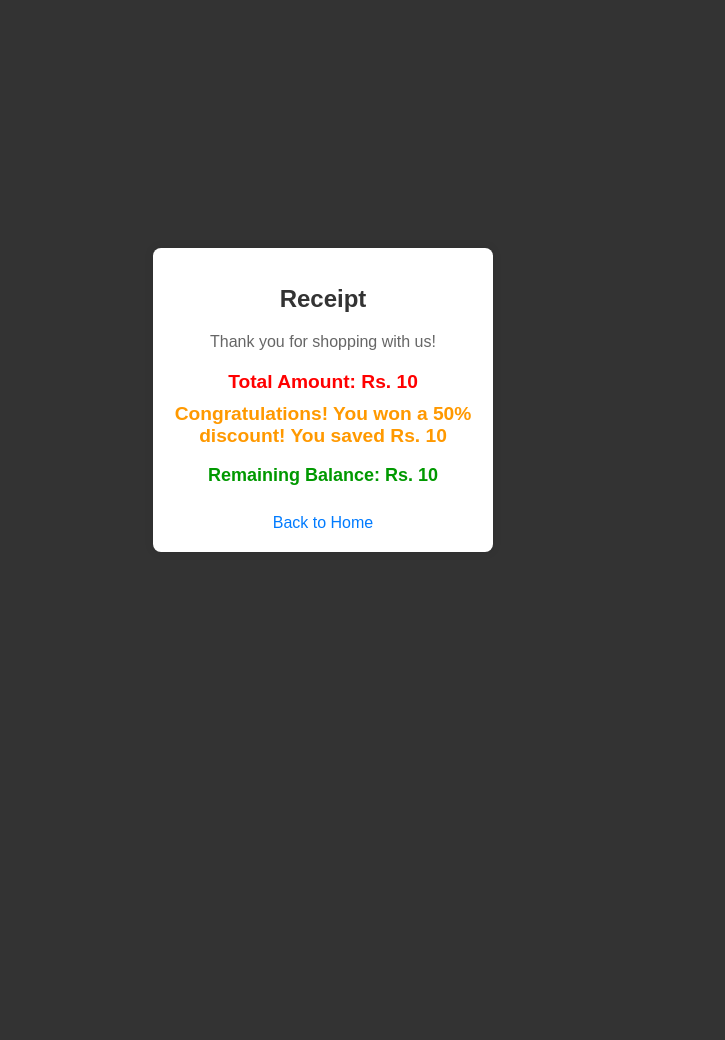
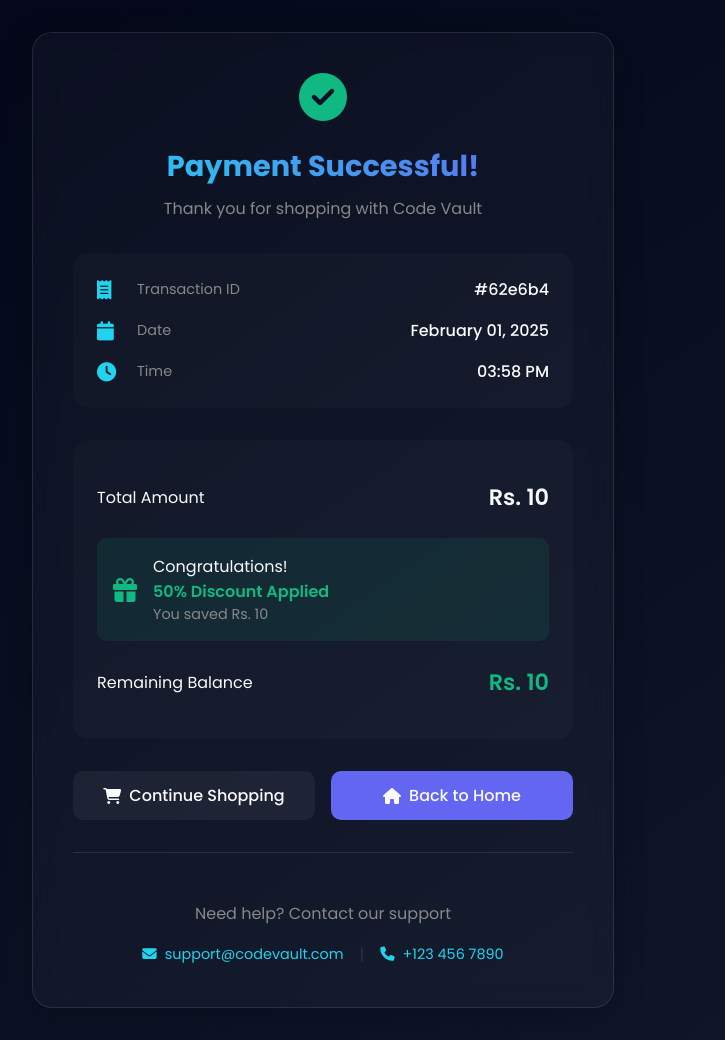
Before and after one commit to Anubhob435/Flux-shopping-app, a Flask app: template templates/receipt.html in a window 1280 px wide. Shown: the whole page, without its empty margins (317-1042 px from the left). Before the commit the page ends 552 px from the top, so only its background shows below. Run offline with Flask 3, Linux system fonts and the light colour scheme; the template is opened without the code that fills it: most values are stand-ins (such as "Sample title", 1, 10 or a date in 2020).

Commit message:
checkout page updated

```diff
--- a/app.py
+++ b/app.py
@@ -1,6 +1,7 @@
 from flask import Flask, render_template, request, redirect, url_for, session
 import random
 import mysql.connector
+from datetime import datetime  # Add this import
 
 app = Flask(__name__, static_url_path='/static')
 app.secret_key = 'your_secret_key'  # Required for session management
@@ -115,10 +116,11 @@
 '''
 
 
-
-
 @app.route('/shop/<phone>', methods=['GET', 'POST'])
 def shop(phone):
+    # Store phone in session when accessing shop
+    session['phone'] = phone
+
     conn = connect_to_db()
     cursor = conn.cursor()
     cursor.execute("SELECT * FROM abc WHERE phone = %s", (phone,))
@@ -159,6 +161,42 @@
     return render_template('shop.html', items=ITEMS, prices=PRICES, balance=user[4])
 
 
+@app.route('/receipt', methods=['GET', 'POST'])
+def receipt():
+    if request.method == 'POST':
+        try:
+            # Get values from form data
+            total = float(request.form.get('total', 0))
+            discount = float(request.form.get('discount', 0))
+            remaining_balance = float(request.form.get('remaining_balance', 0))
+
+            # Store in session
+            session['total'] = total
+            session['discount'] = discount
+            session['remaining_balance'] = remaining_balance
+
+            return render_template(
+                'receipt.html',
+                total=total,
+                discount=discount,
+                remaining_balance=remaining_balance,
+                datetime=datetime,
+ # Pass phone to template
+            )
+        except Exception as e:
+            print(f"Error processing checkout: {e}")
+            return "Error processing checkout", 400
+
+    # Handle GET request
+    return render_template(
+        'receipt.html',
+        total=session.get('total', 0),
+        discount=session.get('discount', 0),
+        remaining_balance=session.get('remaining_balance', 0),
+        datetime=datetime,
+        phone=session.get('phone')  # Pass phone to template
+    )
+
 
 if __name__ == '__main__':
     app.run(host='0.0.0.0', port=5000, debug=True)
--- a/static/css/receipt.css
+++ b/static/css/receipt.css
@@ -0,0 +1,242 @@
+:root {
+    --primary: #6366f1;
+    --secondary: #4f46e5;
+    --dark: #0f172a;
+    --darker: #020617;
+    --light: #f8fafc;
+    --accent: #22d3ee;
+    --success: #10b981;
+    --error: #ef4444;
+}
+
+body {
+    font-family: 'Poppins', sans-serif;
+    background: linear-gradient(145deg, var(--darker), var(--dark));
+    color: var(--light);
+    min-height: 100vh;
+    margin: 0;
+    display: flex;
+    justify-content: center;
+    align-items: center;
+    padding: 2rem;
+}
+
+.container {
+    background: rgba(255, 255, 255, 0.03);
+    padding: 2.5rem;
+    border-radius: 20px;
+    box-shadow: 0 8px 32px rgba(0, 0, 0, 0.2);
+    backdrop-filter: blur(10px);
+    border: 1px solid rgba(255, 255, 255, 0.1);
+    width: 100%;
+    max-width: 500px;
+}
+
+.receipt-header {
+    text-align: center;
+    margin-bottom: 2rem;
+}
+
+.success-icon {
+    font-size: 3rem;
+    color: var(--success);
+    margin-bottom: 1rem;
+    animation: scaleIn 0.5s ease;
+}
+
+h1 {
+    font-size: 1.8rem;
+    margin: 0.5rem 0;
+    background: linear-gradient(45deg, var(--accent), var(--primary));
+    -webkit-background-clip: text;
+    -webkit-text-fill-color: transparent;
+}
+
+.message {
+    color: #888;
+    margin: 0.5rem 0;
+}
+
+.receipt-details {
+    display: grid;
+    gap: 1rem;
+    margin: 2rem 0;
+    padding: 1.5rem;
+    background: rgba(255, 255, 255, 0.02);
+    border-radius: 15px;
+}
+
+.detail-item {
+    display: flex;
+    align-items: center;
+    gap: 1rem;
+}
+
+.detail-item i {
+    color: var(--accent);
+    font-size: 1.2rem;
+    width: 24px;
+}
+
+.detail-content {
+    display: flex;
+    justify-content: space-between;
+    align-items: center;
+    flex: 1;
+}
+
+.label {
+    color: #888;
+    font-size: 0.9rem;
+}
+
+.value {
+    color: var(--light);
+    font-weight: 500;
+}
+
+.amount-section {
+    background: rgba(255, 255, 255, 0.02);
+    padding: 1.5rem;
+    border-radius: 15px;
+    margin: 2rem 0;
+}
+
+.total, .balance {
+    display: flex;
+    justify-content: space-between;
+    align-items: center;
+    margin: 1rem 0;
+}
+
+.amount {
+    font-size: 1.4rem;
+    font-weight: 600;
+}
+
+.success {
+    color: var(--success);
+}
+
+.discount {
+    display: flex;
+    align-items: center;
+    gap: 1rem;
+    background: rgba(16, 185, 129, 0.1);
+    padding: 1rem;
+    border-radius: 10px;
+    margin: 1.5rem 0;
+}
+
+.discount i {
+    color: var(--success);
+    font-size: 1.5rem;
+}
+
+.discount-details {
+    display: flex;
+    flex-direction: column;
+}
+
+.discount-text {
+    color: var(--success);
+    font-weight: 600;
+}
+
+.savings {
+    font-size: 0.9rem;
+    color: #888;
+}
+
+.actions {
+    display: grid;
+    grid-template-columns: 1fr 1fr;
+    gap: 1rem;
+    margin: 2rem 0;
+}
+
+.btn {
+    display: flex;
+    align-items: center;
+    justify-content: center;
+    gap: 0.5rem;
+    padding: 0.75rem 1.5rem;
+    border-radius: 10px;
+    text-decoration: none;
+    font-weight: 500;
+    transition: all 0.3s ease;
+}
+
+.btn.primary {
+    background: var(--primary);
+    color: var(--light);
+}
+
+.btn.secondary {
+    background: rgba(255, 255, 255, 0.05);
+    color: var(--light);
+}
+
+.btn:hover {
+    transform: translateY(-2px);
+    box-shadow: 0 5px 15px rgba(0, 0, 0, 0.2);
+}
+
+.support-section {
+    text-align: center;
+    margin-top: 2rem;
+    padding-top: 2rem;
+    border-top: 1px solid rgba(255, 255, 255, 0.1);
+}
+
+.support-text {
+    color: #888;
+    margin-bottom: 1rem;
+}
+
+.support-actions {
+    display: flex;
+    justify-content: center;
+    align-items: center;
+    gap: 1rem;
+}
+
+.support-link {
+    color: var(--accent);
+    text-decoration: none;
+    display: flex;
+    align-items: center;
+    gap: 0.5rem;
+    font-size: 0.9rem;
+}
+
+.divider {
+    color: rgba(255, 255, 255, 0.1);
+}
+
+@keyframes scaleIn {
+    from { transform: scale(0); opacity: 0; }
+    to { transform: scale(1); opacity: 1; }
+}
+
+@media (max-width: 768px) {
+    body {
+        padding: 1rem;
+    }
+
+    .container {
+        padding: 1.5rem;
+    }
+
+    .actions {
+        grid-template-columns: 1fr;
+    }
+
+    .support-actions {
+        flex-direction: column;
+    }
+
+    .divider {
+        display: none;
+    }
+}
--- a/templates/receipt.html
+++ b/templates/receipt.html
@@ -1,74 +1,93 @@
 <!DOCTYPE html>
 <html>
 <head>
-    <title>Receipt</title>
-    <style>
-        body {
-            font-family: Arial, sans-serif;
-            background-color: #333;
-            display: flex;
-            justify-content: center;
-            align-items: center;
-            height: 100vh;
-            margin: 0;
-        }
-        .container {
-            background-color: #fff;
-            padding: 20px;
-            border-radius: 8px;
-            box-shadow: 0 0 10px rgba(0, 0, 0, 0.1);
-            width: 300px;
-            text-align: center;
-        }
-        h1 {
-            color: #333;
-            font-size: 24px;
-            margin-bottom: 10px;
-        }
-        .total, .discount {
-            margin: 10px 0;
-            font-size: 1.2em;
-            font-weight: bold;
-        }
-        .message {
-            margin: 20px 0;
-            font-size: 16px;
-            color: #666;
-        }
-        a {
-            display: inline-block;
-            margin-top: 10px;
-            color: #007bff;
-            text-decoration: none;
-        }
-        a:hover {
-            text-decoration: underline;
-        }
-        .remaining-balance {
-            font-size: 18px;
-            font-weight: bold;
-            color: #009900;
-        }
-        .discount {
-            color: #ff9900;
-        }
-        .total {
-            color: #ff0000;
-        }
-    </style>
+    <title>Receipt - Code Vault</title>
+    <link rel="stylesheet" href="{{ url_for('static', filename='css/receipt.css') }}">
+    <link href="https://fonts.googleapis.com/css2?family=Poppins:wght@400;500;600;700&display=swap" rel="stylesheet">
+    <link rel="stylesheet" href="https://cdnjs.cloudflare.com/ajax/libs/font-awesome/6.4.0/css/all.min.css">
 </head>
 <body>
     <div class="container">
-        <h1>Receipt</h1>
-        <p class="message">Thank you for shopping with us!</p>
-        <p class="total">Total Amount: Rs. {{ total }}</p>
-        {% if discount %}
-            <p class="discount">Congratulations! You won a 50% discount! You saved Rs. {{ discount }}</p>
-        {% else %}
-            <p class="discount">Sorry, no discount this time.</p>
-        {% endif %}
-        <p class="remaining-balance">Remaining Balance: Rs. {{ remaining_balance }}</p>
-        <a href="/">Back to Home</a>
+        <div class="receipt-header">
+            <i class="fas fa-check-circle success-icon"></i>
+            <h1>Payment Successful!</h1>
+            <p class="message">Thank you for shopping with Code Vault</p>
+        </div>
+
+        <div class="receipt-details">
+            <div class="detail-item">
+                <i class="fas fa-receipt"></i>
+                <div class="detail-content">
+                    <span class="label">Transaction ID</span>
+                    <span class="value">#{{ '%06x' % range(0x100000, 0xffffff) | random | int }}</span>
+                </div>
+            </div>
+
+            <div class="detail-item">
+                <i class="fas fa-calendar"></i>
+                <div class="detail-content">
+                    <span class="label">Date</span>
+                    <span class="value">{{ datetime.now().strftime('%B %d, %Y') }}</span>
+                </div>
+            </div>
+
+            <div class="detail-item">
+                <i class="fas fa-clock"></i>
+                <div class="detail-content">
+                    <span class="label">Time</span>
+                    <span class="value">{{ datetime.now().strftime('%I:%M %p') }}</span>
+                </div>
+            </div>
+        </div>
+
+        <div class="amount-section">
+            <div class="total">
+                <span>Total Amount</span>
+                <span class="amount">Rs. {{ total }}</span>
+            </div>
+
+            {% if discount %}
+            <div class="discount">
+                <i class="fas fa-gift"></i>
+                <div class="discount-details">
+                    <span>Congratulations!</span>
+                    <span class="discount-text">50% Discount Applied</span>
+                    <span class="savings">You saved Rs. {{ discount }}</span>
+                </div>
+            </div>
+            {% endif %}
+
+            <div class="balance">
+                <span>Remaining Balance</span>
+                <span class="amount success">Rs. {{ remaining_balance }}</span>
+            </div>
+        </div>
+
+        <div class="actions">
+            <a href="{{ url_for('shop', phone=phone) }}" class="btn secondary">
+                <i class="fas fa-shopping-cart"></i>
+                Continue Shopping
+            </a>
+            <a href="/" class="btn primary">
+                <i class="fas fa-home"></i>
+                Back to Home
+            </a>
+        </div>
+
+        <div class="support-section">
+            <p class="support-text">Need help? Contact our support</p>
+            <div class="support-actions">
+                <a href="mailto:support@codevault.com" class="support-link">
+                    <i class="fas fa-envelope"></i>
+                    support@codevault.com
+                </a>
+                <span class="divider">|</span>
+                <a href="tel:+1234567890" class="support-link">
+                    <i class="fas fa-phone"></i>
+                    +123 456 7890
+                </a>
+            </div>
+        </div>
     </div>
 </body>
 </html>
```
Also changed, not shown: static/css/shop.css (+53 -0 lines), static/js/shop.js (+32 -0 lines), templates/shop.html (+8 -0 lines).
